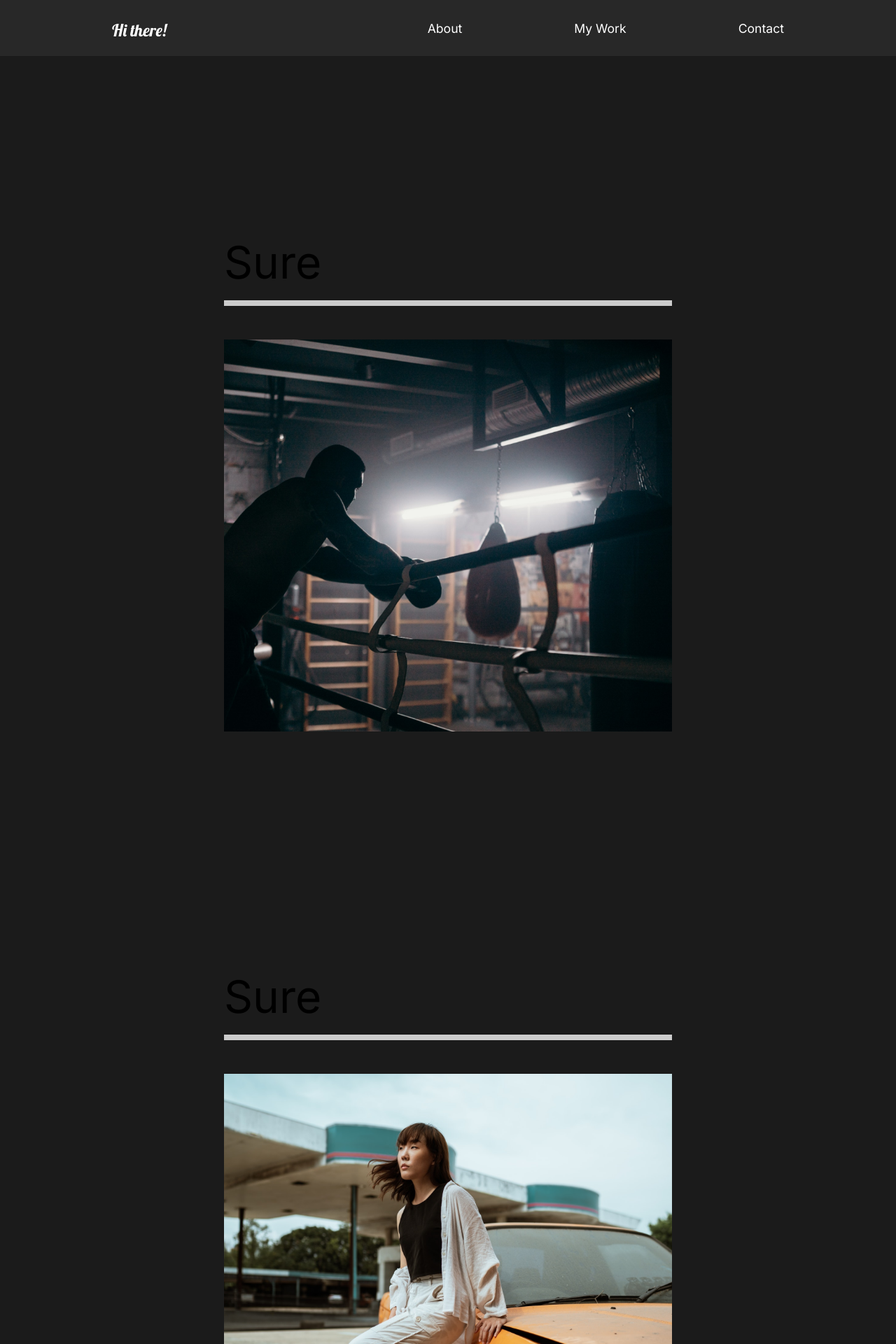
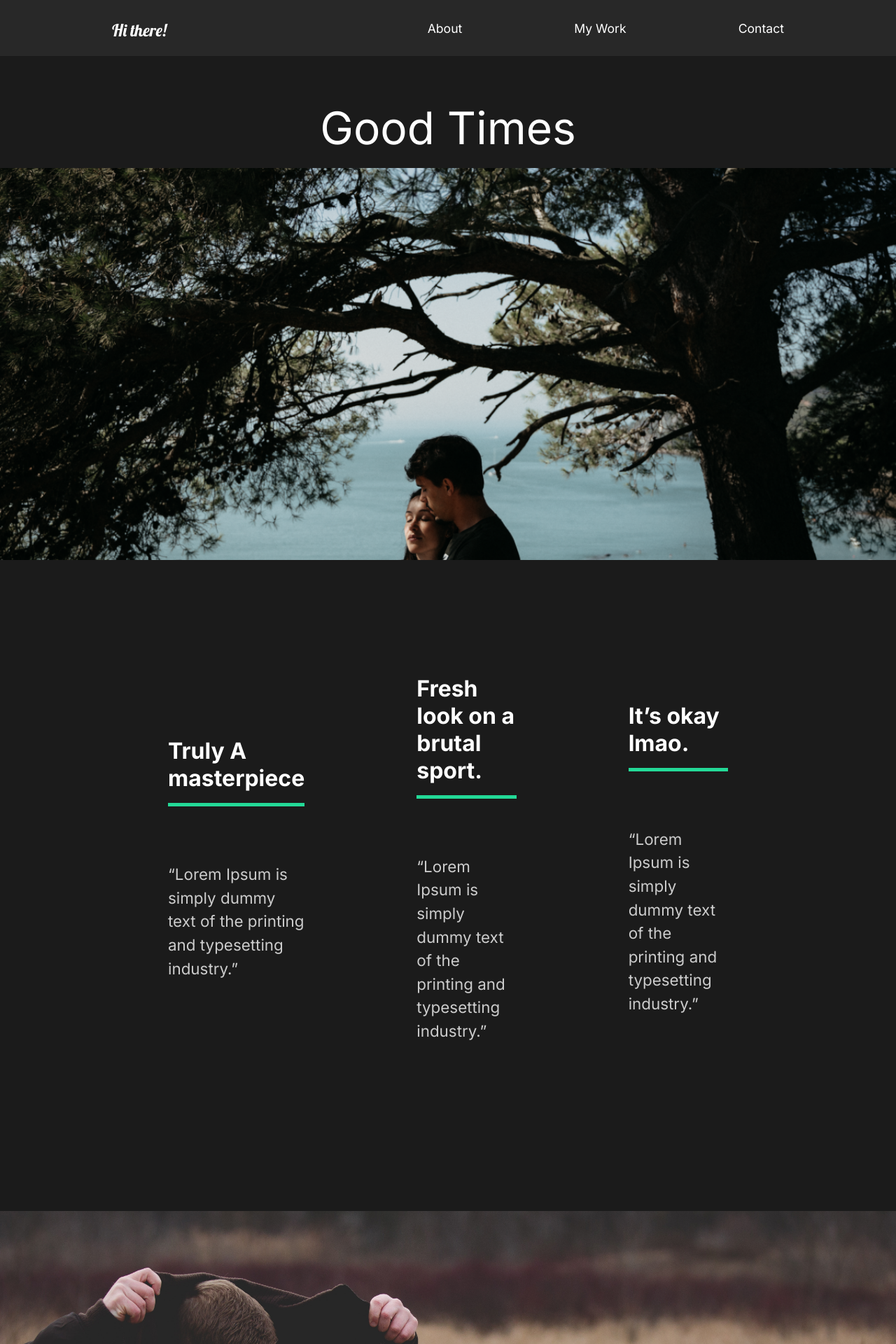
Before and after one commit to JohnWBeckerJr/react-capture, a React (Create React App) app: page /work/good-times in a window 1280 px wide. Shown: the top 1920 px of the page at 70% size. Built offline with nearby package versions, Linux system fonts and the light colour scheme.

Commit message:
"Added Movie State"

```diff
--- a/src/App.js
+++ b/src/App.js
@@ -7,6 +7,7 @@
 import MyWork from "./pages/MyWork";
 import Nav from "./components/Nav";
 import { Switch, Route } from "react-router-dom";
+import MovieDetail from "./pages/MovieDetail";
 
 function App() {
   return (
@@ -17,8 +18,11 @@
         <Route path="/" exact>
           <AboutUs />
         </Route>
-        <Route path="/work">
+        <Route path="/work" exact>
           <MyWork />
+        </Route>
+        <Route path="/work/:id">
+          <MovieDetail />
         </Route>
         <Route path="/contact">
           <Contact />
--- /dev/null
+++ b/src/moviestate.js
@@ -0,0 +1,81 @@
+//Import Images
+import athlete from "./img/athlete-small.png";
+import goodtimes from "./img/goodtimes-small.png";
+import theracer from "./img/theracer-small.png";
+import athlete2 from "./img/athlete2.png";
+import goodtimes2 from "./img/good-times2.jpg";
+import theracer2 from "./img/the-racer2.jpg";
+
+export const MovieState = () => {
+  return [
+    {
+      title: "The Athlete",
+      mainImg: athlete,
+      secondaryImg: athlete2,
+      url: "/work/the-athlete",
+      awards: [
+        {
+          title: "Truly A masterpiece",
+          description:
+            "“Lorem Ipsum is simply dummy text of the printing and typesetting industry.”",
+        },
+        {
+          title: "Fresh look on a brutal sport.",
+          description:
+            "“Lorem Ipsum is simply dummy text of the printing and typesetting industry.”",
+        },
+        {
+          title: "It’s okay lmao.",
+          description:
+            "“Lorem Ipsum is simply dummy text of the printing and typesetting industry.”",
+        },
+      ],
+    },
+    {
+      title: "Good Times",
+      mainImg: goodtimes,
+      url: "/work/good-times",
+      secondaryImg: goodtimes2,
+      awards: [
+        {
+          title: "Truly A masterpiece",
+          description:
+            "“Lorem Ipsum is simply dummy text of the printing and typesetting industry.”",
+        },
+        {
+          title: "Fresh look on a brutal sport.",
+          description:
+            "“Lorem Ipsum is simply dummy text of the printing and typesetting industry.”",
+        },
+        {
+          title: "It’s okay lmao.",
+          description:
+            "“Lorem Ipsum is simply dummy text of the printing and typesetting industry.”",
+        },
+      ],
+    },
+    {
+      title: "The Racer",
+      mainImg: theracer,
+      url: "/work/the-racer",
+      secondaryImg: theracer2,
+      awards: [
+        {
+          title: "Truly A masterpiece",
+          description:
+            "“Lorem Ipsum is simply dummy text of the printing and typesetting industry.”",
+        },
+        {
+          title: "Fresh look on a brutal sport.",
+          description:
+            "“Lorem Ipsum is simply dummy text of the printing and typesetting industry.”",
+        },
+        {
+          title: "It’s okay lmao.",
+          description:
+            "“Lorem Ipsum is simply dummy text of the printing and typesetting industry.”",
+        },
+      ],
+    },
+  ];
+};
--- /dev/null
+++ b/src/pages/MovieDetail.js
@@ -0,0 +1,106 @@
+import React, { useState, useEffect } from "react";
+import styled from "styled-components";
+import { useHistory } from "react-router-dom";
+import { MovieState } from "../moviestate";
+
+const MovieDetail = () => {
+  const history = useHistory();
+  const url = history.location.pathname;
+  const [movies, setMovies] = useState(MovieState);
+  const [movie, setMovie] = useState(null);
+
+  //Use Effect
+  useEffect(() => {
+    const currentMovie = movies.filter((stateMovie) => stateMovie.url === url);
+    setMovie(currentMovie[0]);
+  }, [movies, url]);
+  return (
+    <>
+      {movie && (
+        <Details>
+          <HeadLine>
+            <h2>{movie.title}</h2>
+            <img src={movie.mainImg} alt="Movie" />
+          </HeadLine>
+          <Awards>
+            {movie.awards.map((award) => (
+              <Award
+                title={award.title}
+                description={award.description}
+                key={award.title}
+              />
+            ))}
+          </Awards>
+          <ImageDisplay>
+            <img src={movie.secondaryImg} alt="movie" />
+          </ImageDisplay>
+        </Details>
+      )}
+    </>
+  );
+};
+
+const Details = styled.div`
+  color: white;
+`;
+const HeadLine = styled.div`
+  min-height: 90vh;
+  padding-top: 20vh;
+  position: relative;
+  h2 {
+    position: absolute;
+    top: 10%;
+    left: 50%;
+    transform: translate(-50%, -10%);
+  }
+  img {
+    width: 100%;
+    height: 70vh;
+    object-fit: cover;
+  }
+`;
+
+const Awards = styled.div`
+  min-height: 80vh;
+  display: flex;
+  margin: 5rem 10rem;
+  align-items: center;
+  justify-content: space-around;
+`;
+
+const AwardStyle = styled.div`
+  padding: 5rem;
+  h3 {
+    font-size: 2rem;
+  }
+  .line {
+    width: 100%;
+    background: #23d997;
+    height: 0.3rem;
+    margin: 1rem 0rem;
+  }
+  p {
+    margin: 2rem 0rem;
+  }
+`;
+
+const ImageDisplay = styled.div`
+  min-height: 50vh;
+  img {
+    width: 100%;
+    height: 100vh;
+    object-fit: cover;
+  }
+`;
+
+const Award = ({ title, description }) => {
+  return (
+    <AwardStyle>
+      <h3>{title}</h3>
+      <div className="line"></div>
+      <p>{description}</p>
+    </AwardStyle>
+  );
+};
+
+export default MovieDetail;
--- a/src/pages/MyWork.js
+++ b/src/pages/MyWork.js
@@ -12,21 +12,21 @@
       <Movie>
         <h2>Sure</h2>
         <div className="line"></div>
-        <Link>
+        <Link to="/work/the-athlete">
           <img src={athlete} alt="sure" />
         </Link>
       </Movie>
       <Movie>
         <h2>Sure</h2>
         <div className="line"></div>
-        <Link>
+        <Link to="/work/the-racer">
           <img src={theracer} alt="sure" />
         </Link>
       </Movie>
       <Movie>
         <h2>Sure</h2>
         <div className="line"></div>
-        <Link>
+        <Link to="/work/good-times">
           <img src={goodtimes} alt="sure" />
         </Link>
       </Movie>
@@ -38,6 +38,7 @@
   min-height: 100vh;
   overflow: hidden;
   padding: 5rem 10rem;
+  /* background: white; */
   h2 {
     padding: 1rem 0rem;
   }
```
Also changed, not shown: 1 other file (tests, documents, lock files or other folders).
